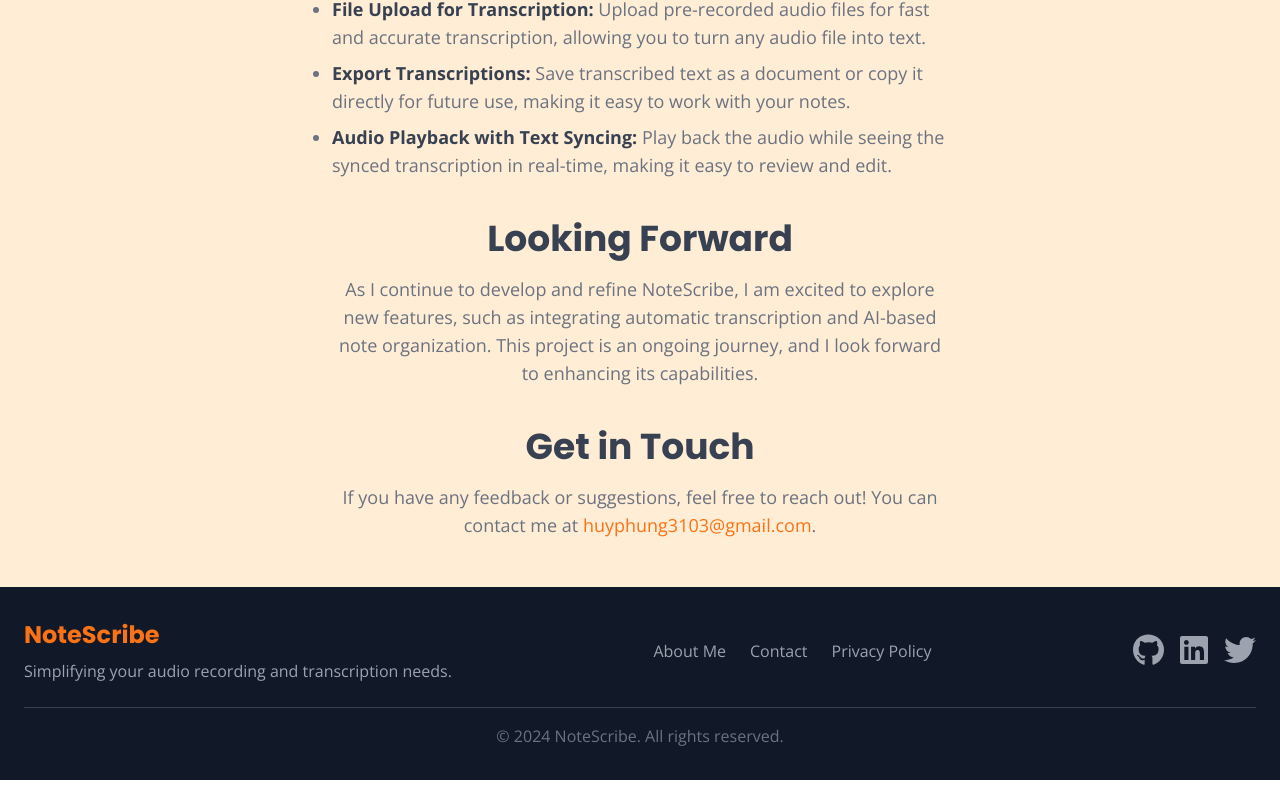
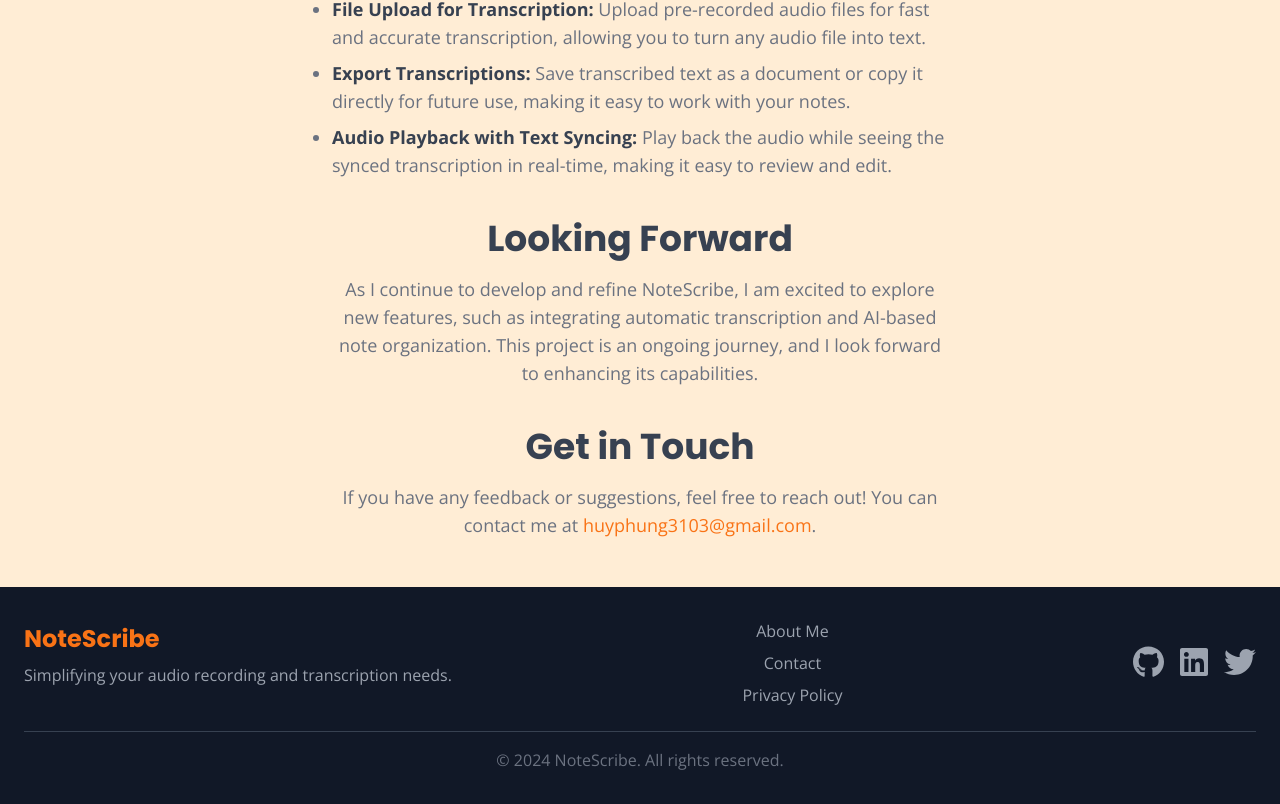
Before and after one commit to hphng/NoteScribe, a React (Vite) app: page /about in a window 1280 px wide. Shown: the part 1133-1937 px from the top of the page. Before the commit the page ends 1913 px from the top, so only its background shows below. Built offline with nearby package versions, Linux system fonts and the light colour scheme.

Commit message:
make footer responsive

```diff
--- a/src/components/Footer.jsx
+++ b/src/components/Footer.jsx
@@ -4,11 +4,11 @@ import { faGithub, faLinkedin, faTwitter } from '@fortawesome/free-brands-svg-ic
 
 const Footer = () => {
   return (
-    <footer className="bg-gray-900 text-white py-8 w-full mt-auto">
+    <footer className="bg-gray-900 text-white py-8 mt-auto mobile:w-full">
       <div className="container mx-auto px-6">
-        <div className="flex flex-col md:flex-row justify-between items-center">
+        <div className="flex flex-row mobile:flex-col justify-between items-center">
           {/* Logo and About */}
-          <div className="mb-4 md:mb-0">
+          <div className="mb-4 mobile:text-center mobile:px-4 mobile:mb-8">
             <h2 className="text-2xl font-bold text-orange-500">NoteScribe</h2>
             <p className="text-gray-400 mt-2">
               Simplifying your audio recording and transcription needs.
@@ -16,7 +16,7 @@ const Footer = () => {
           </div>
 
           {/* Navigation Links */}
-          <div className="flex flex-col md:flex-row items-center space-y-2 md:space-y-0 md:space-x-6">
+          <div className="flex flex-col items-center space-y-2">
             <a href="/about" className="text-gray-400 hover:text-orange-500">
               About Me
             </a>
--- a/tailwind.config.js
+++ b/tailwind.config.js
@@ -12,6 +12,11 @@ export default {
         DEFAULT: '0 2px 4px var(--tw-shadow-color)',
         lg: '0 8px 16px var(--tw-shadow-color)',
       },
+      screens: {
+        mobile: { max: '768px' },
+        tablet: { max: '1024px' },
+        desktop: { min: '1025px' },
+      }
     },
   },
   plugins: [
```
